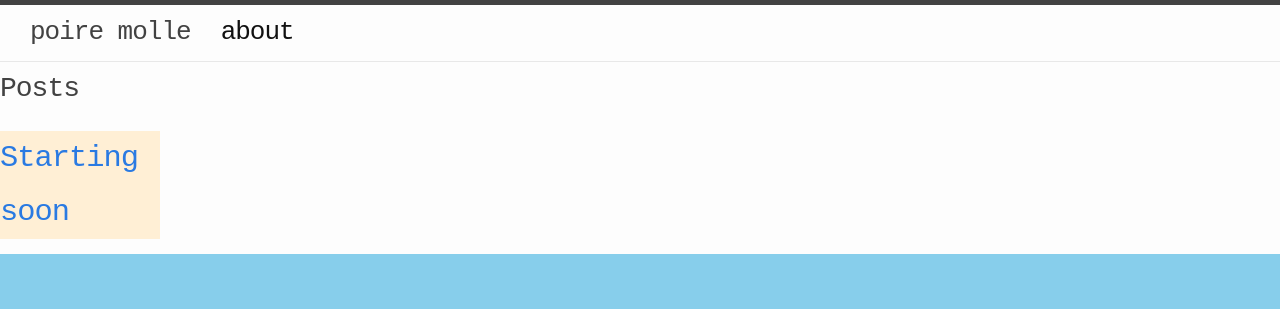
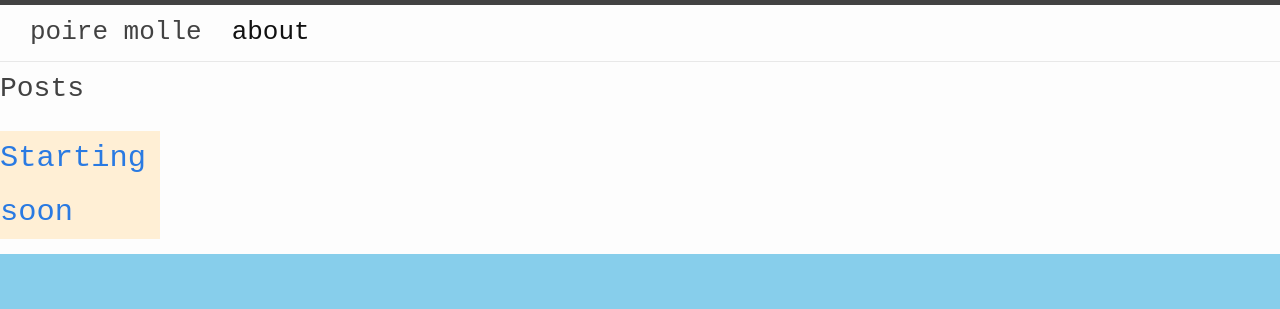
Before and after one commit to poiremolle/blog, a Jekyll site: the page built from index.md, in a window 1280 px wide. Shown: the top 309 px of the page. Built offline with Jekyll 4.4.1, drawn with Linux system fonts in a browser that asks for light colours.

```diff
--- a/_sass/minima/_layout.scss
+++ b/_sass/minima/_layout.scss
@@ -14,7 +14,6 @@
   @include relative-font-size(1.625);
   font-weight: 300;
   line-height: $base-line-height * $base-font-size * 2.25;
-  letter-spacing: -1px;
   margin-bottom: 0;
   float: left;
 
@@ -27,7 +26,7 @@
 .site-title {
   @include shared-title-styles;
   // @include relative-font-size(1.625);
-  // font-weight: 300;
+  font-weight: 300;
   // line-height: $base-line-height * $base-font-size * 2.25;
   // letter-spacing: -1px;
   // margin-bottom: 0;
@@ -291,7 +290,6 @@
 
 .post-title {
   @include relative-font-size(2.625);
-  letter-spacing: -1px;
   line-height: 1;
 
   @include media-query($on-laptop) {
```
